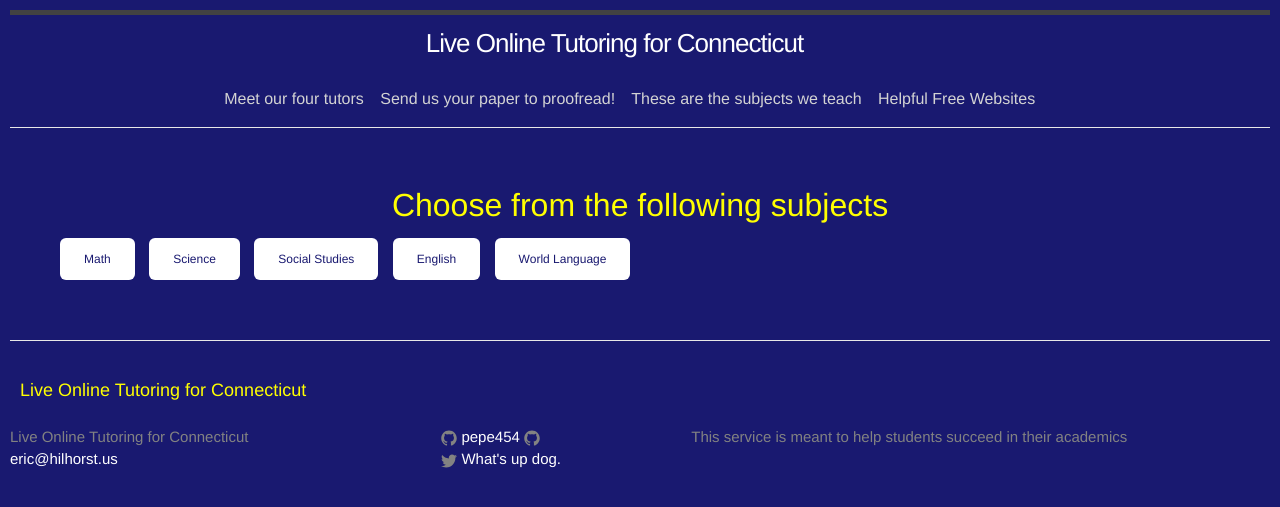
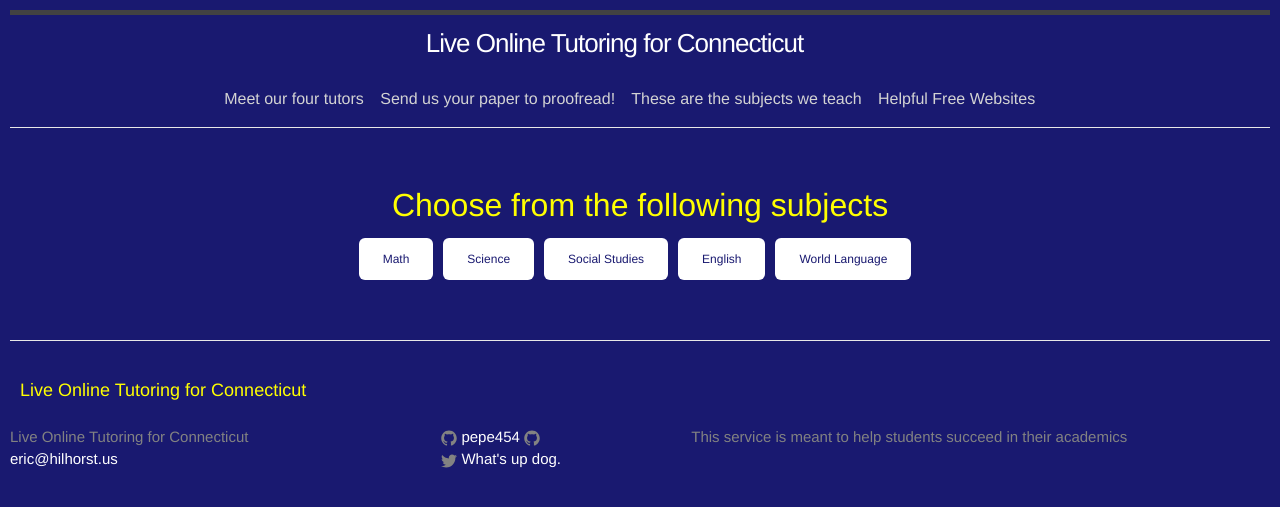
Before and after one commit to pepe454/pepe454.github.io, a Jekyll site: the page built from nav-bar/subjects.md, in a window 1280 px wide. Shown: the top 507 px of the page. Built offline with Jekyll 4.4.1, drawn with Linux system fonts in a browser that asks for light colours.

Commit message:
Update subjects.md

```diff
--- a/nav-bar/subjects.md
+++ b/nav-bar/subjects.md
@@ -25,11 +25,15 @@ permalink: /subjects/
 
 <h2 align="center">Choose from the following subjects</h2>
 
-<a href="#" class="button" margin:auto>Math</a>
-<a href="#" class="button">Science</a>
-<a href="#" class="button">Social Studies</a>
-<a href="#" class="button">English</a>
-<a href="#" class="button">World Language</a>
+<table align="center">
+  <tr>
+    <td><a href="#" class="button">Math</a></td>
+    <td><a href="#" class="button">Science</a></td>
+    <td><a href="#" class="button">Social Studies</a></td>
+    <td><a href="#" class="button">English</a></td>
+    <td><a href="#" class="button">World Language</a></td>
+  </tr>
+</table>
 
 </body>
 <!--We can use the hover ability to add buttons underneath-->
```
